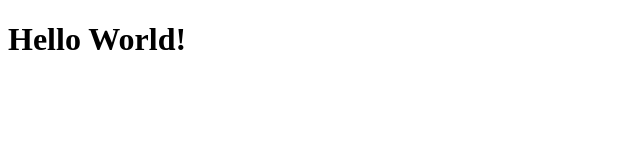
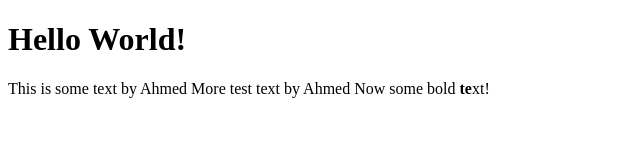
Before and after one commit to Rakhshan-mab-labs/git_demo_3, a plain HTML site: page index.html in a window 1280 px wide. Shown: the whole page, without its empty margins (0-640 px from the left). Drawn offline with Linux system fonts and the light colour scheme.

Commit message:
Added bold text

```diff
--- a/index.html
+++ b/index.html
@@ -3,5 +3,9 @@
 
         <h1>Hello World!</h1>
 
+        This is some text by Ahmed
+        More test text by Ahmed
+        Now some bold <b>te</b>xt!
+
     </body>
 <html>
```
